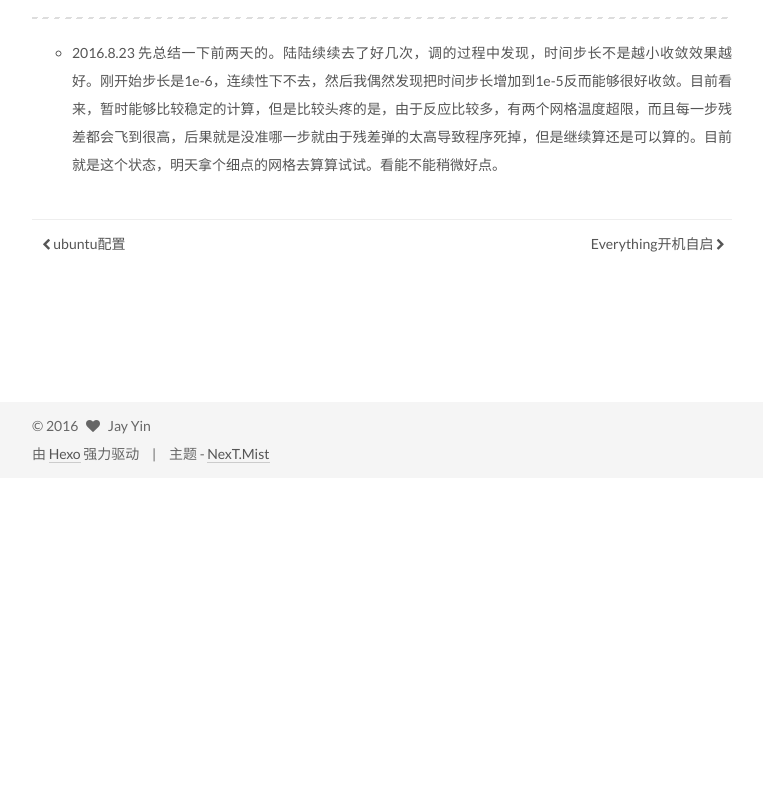
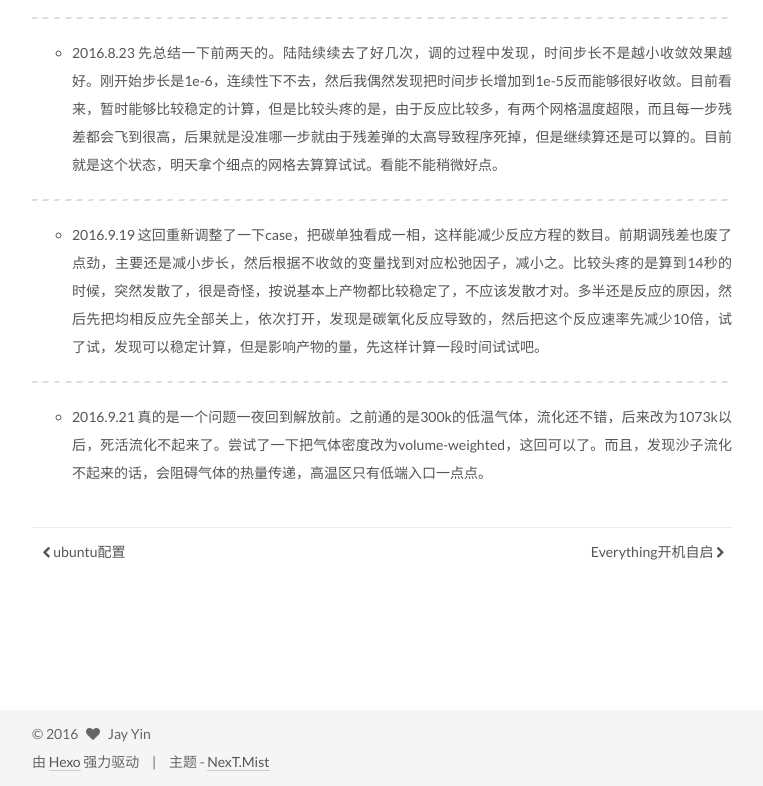
Before and after one commit to ywj123450/ywj123450.github.io, a plain HTML site: page 2016/09/14/用fluent模拟内循环床气化燃烧（调试过程记录）/index.html in a window 1280 px wide. Shown: the part 1685-2471 px from the top of the page, without its empty margins (258-1021 px from the left). Before the commit the page ends 2163 px from the top, so only its background shows below. Drawn offline with Linux system fonts and the light colour scheme.

Commit message:
Site updated: 2016-09-21 09:04:13

```diff
--- a/2016/09/14/用fluent模拟内循环床气化燃烧（调试过程记录）/index.html
+++ b/2016/09/14/用fluent模拟内循环床气化燃烧（调试过程记录）/index.html
@@ -98,7 +98,7 @@
 2016.8.？ 遇到问题：燃烧过程涉及到空燃比，需要知道质量流">
 <meta property="og:image" content="http://yoursite.com/images/4/1.png">
 <meta property="og:image" content="http://yoursite.com/images/4/2.png">
-<meta property="og:updated_time" content="2016-09-14T12:08:35.776Z">
+<meta property="og:updated_time" content="2016-09-21T01:02:45.430Z">
 <meta name="twitter:card" content="summary">
 <meta name="twitter:title" content="用fluent模拟内循环床气化燃烧（调试过程记录）">
 <meta name="twitter:description" content="模拟对象为文献Combined gasiﬁcation of coal and biomass in internal circulating ﬂuidized bed[1]中的内循环气化炉。[1]http://www.sciencedirect.com/science/article/pii/S037838201100395X
@@ -333,6 +333,14 @@
 <hr>
 <ul>
 <li>2016.8.23 先总结一下前两天的。陆陆续续去了好几次，调的过程中发现，时间步长不是越小收敛效果越好。刚开始步长是1e-6，连续性下不去，然后我偶然发现把时间步长增加到1e-5反而能够很好收敛。目前看来，暂时能够比较稳定的计算，但是比较头疼的是，由于反应比较多，有两个网格温度超限，而且每一步残差都会飞到很高，后果就是没准哪一步就由于残差弹的太高导致程序死掉，但是继续算还是可以算的。目前就是这个状态，明天拿个细点的网格去算算试试。看能不能稍微好点。</li>
+</ul>
+<hr>
+<ul>
+<li>2016.9.19 这回重新调整了一下case，把碳单独看成一相，这样能减少反应方程的数目。前期调残差也废了点劲，主要还是减小步长，然后根据不收敛的变量找到对应松弛因子，减小之。比较头疼的是算到14秒的时候，突然发散了，很是奇怪，按说基本上产物都比较稳定了，不应该发散才对。多半还是反应的原因，然后先把均相反应先全部关上，依次打开，发现是碳氧化反应导致的，然后把这个反应速率先减少10倍，试了试，发现可以稳定计算，但是影响产物的量，先这样计算一段时间试试吧。</li>
+</ul>
+<hr>
+<ul>
+<li>2016.9.21 真的是一个问题一夜回到解放前。之前通的是300k的低温气体，流化还不错，后来改为1073k以后，死活流化不起来了。尝试了一下把气体密度改为volume-weighted，这回可以了。而且，发现沙子流化不起来的话，会阻碍气体的热量传递，高温区只有低端入口一点点。</li>
 </ul>
 
 
```
